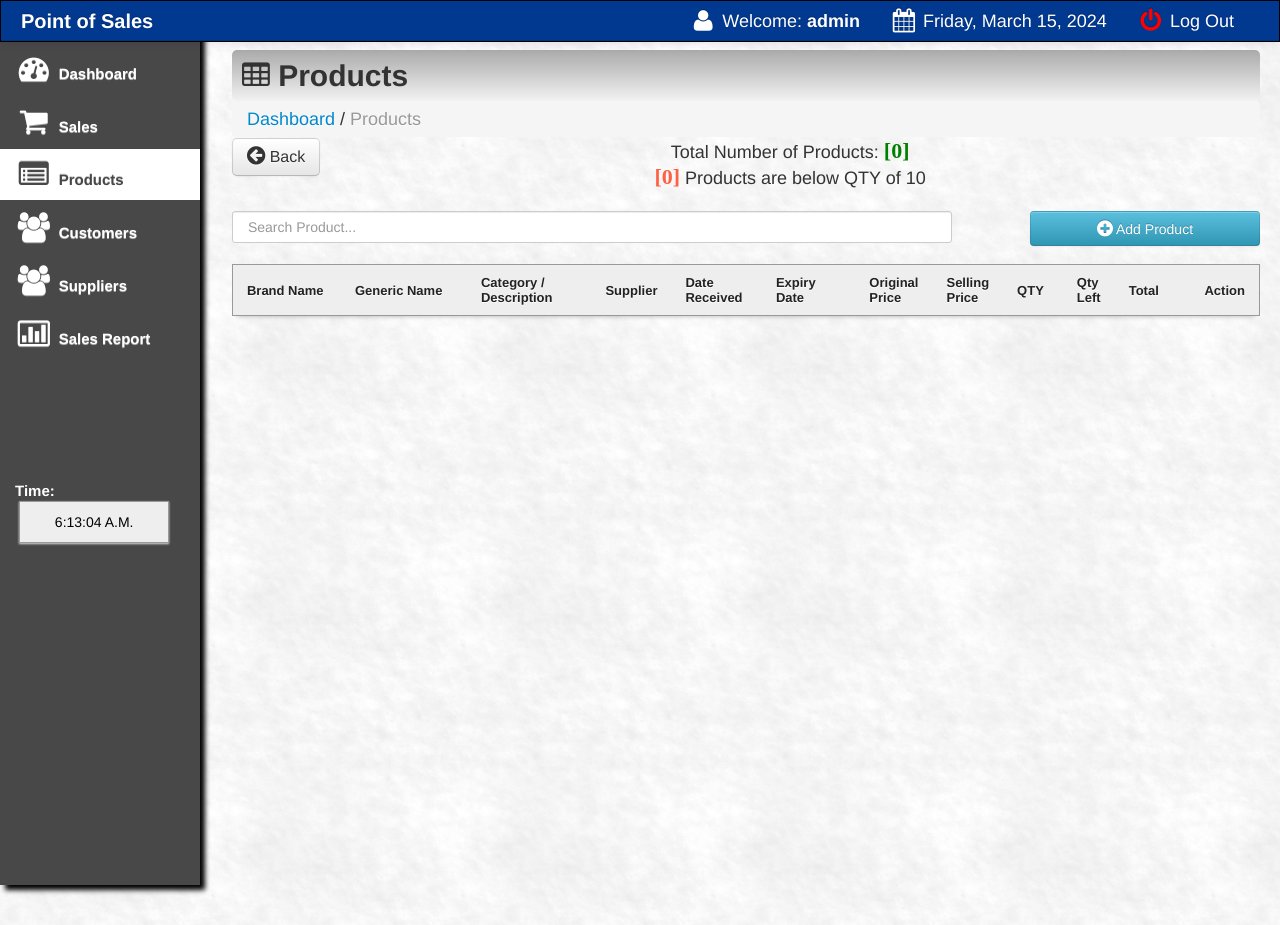
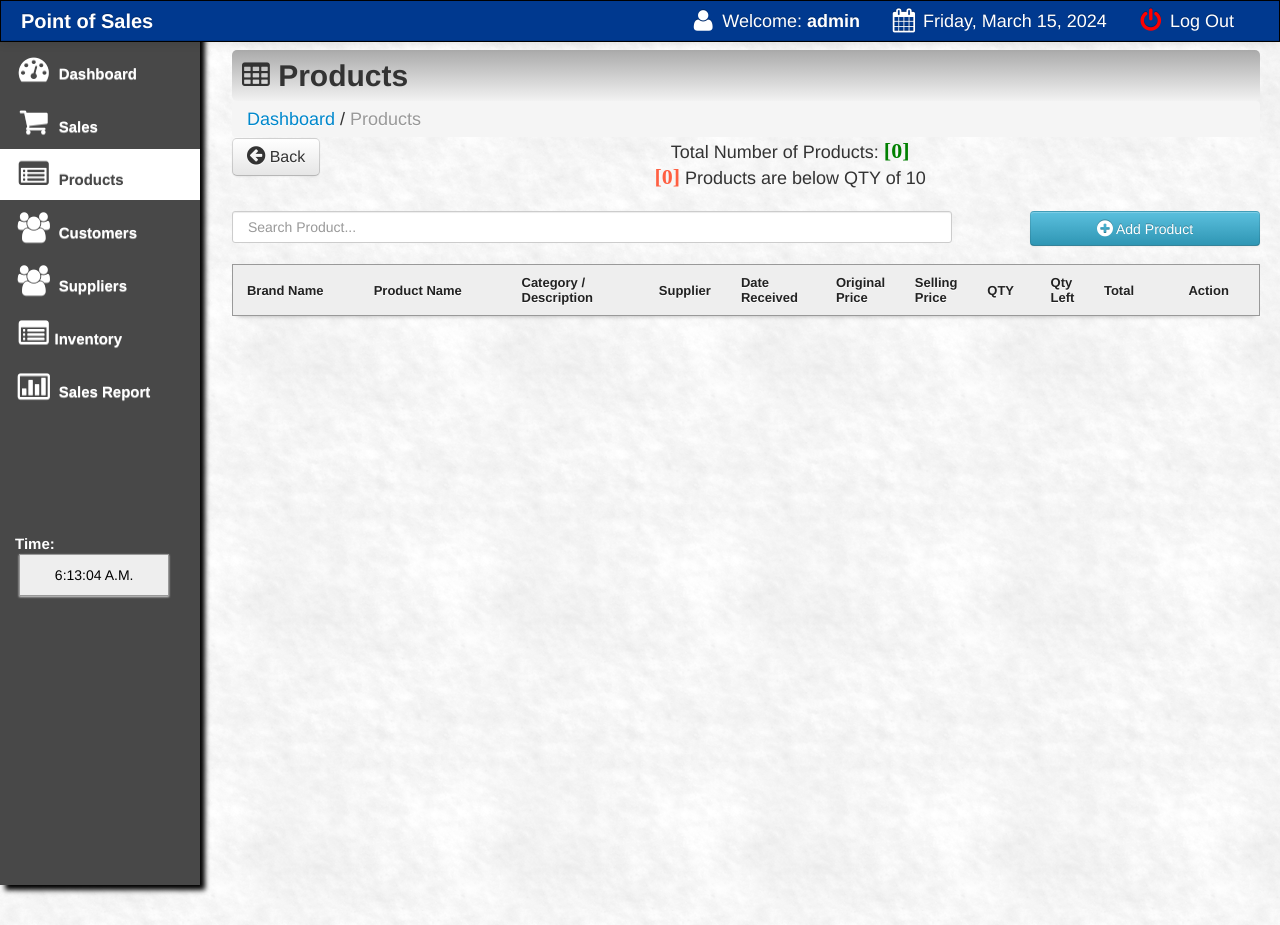
Before and after one commit to Debelxxx/jmn_pos, a PHP site: page /main/products.php in a window 1280 px wide. Shown: the top 925 px of the page. Run offline with PHP 8.4, Linux system fonts and the light colour scheme; a user stored in the database is signed in; data that the repository does not hold is empty.

Commit message:
Update products.php

```diff
--- a/main/products.php
+++ b/main/products.php
@@ -140,6 +140,7 @@ window.onload=startclock;
 			<li class="active"><a href="products.php"><i class="icon-list-alt icon-2x"></i> Products</a>                                     </li>
 			<li><a href="customer.php"><i class="icon-group icon-2x"></i> Customers</a>                                    </li>
 			<li><a href="supplier.php"><i class="icon-group icon-2x"></i> Suppliers</a>                                    </li>
+			<li><a href="inventory.php"><i class="icon-list-alt icon-2x"></i>Inventory</a> </li>
 			<li><a href="salesreport.php?d1=0&d2=0"><i class="icon-bar-chart icon-2x"></i> Sales Report</a>                </li>
 
 
@@ -198,11 +199,10 @@ window.onload=startclock;
 	<thead>
 		<tr>
 			<th width="12%"> Brand Name </th>
-			<th width="14%"> Generic Name </th>
+			<th width="14%"> Product Name </th>
 			<th width="13%"> Category / Description </th>
 			<th width="7%"> Supplier </th>
 			<th width="9%"> Date Received </th>
-			<th width="10%"> Expiry Date </th>
 			<th width="6%"> Original Price </th>
 			<th width="6%"> Selling Price </th>
 			<th width="6%"> QTY </th>
@@ -244,11 +244,10 @@ window.onload=startclock;
 
 
 			<td><?php echo $row['product_code']; ?></td>
-			<td><?php echo $row['gen_name']; ?></td>
-			<td><?php echo $row['product_name']; ?></td>
+			<td><?php echo $row['name']; ?></td>
+			<td><?php echo $row['desc']; ?></td>
 					<td><?php echo $row['supplier']; ?></td>
 			<td><?php echo $row['date_arrival']; ?></td>
-			<td><?php echo $row['expiry_date']; ?></td>
 			<td><?php
 			$oprice=$row['o_price'];
 			echo formatMoney($oprice, true);
```
